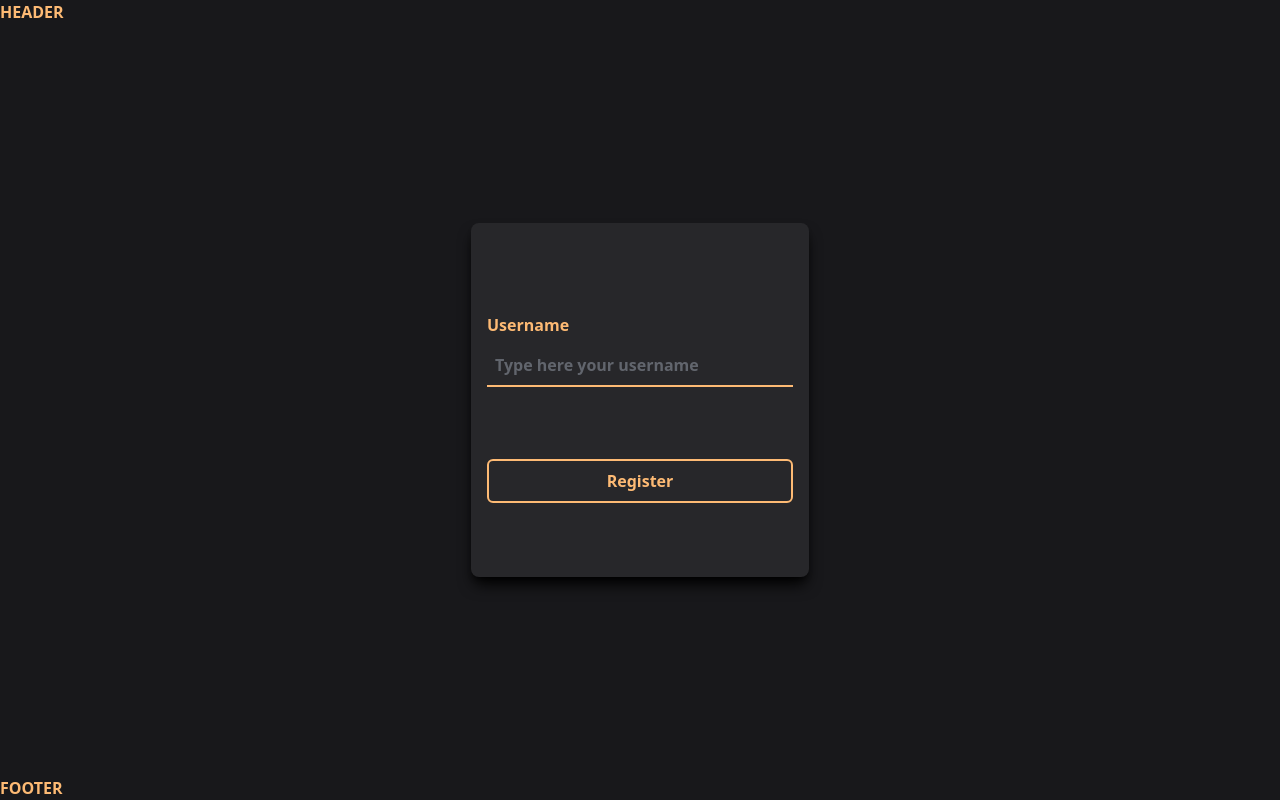
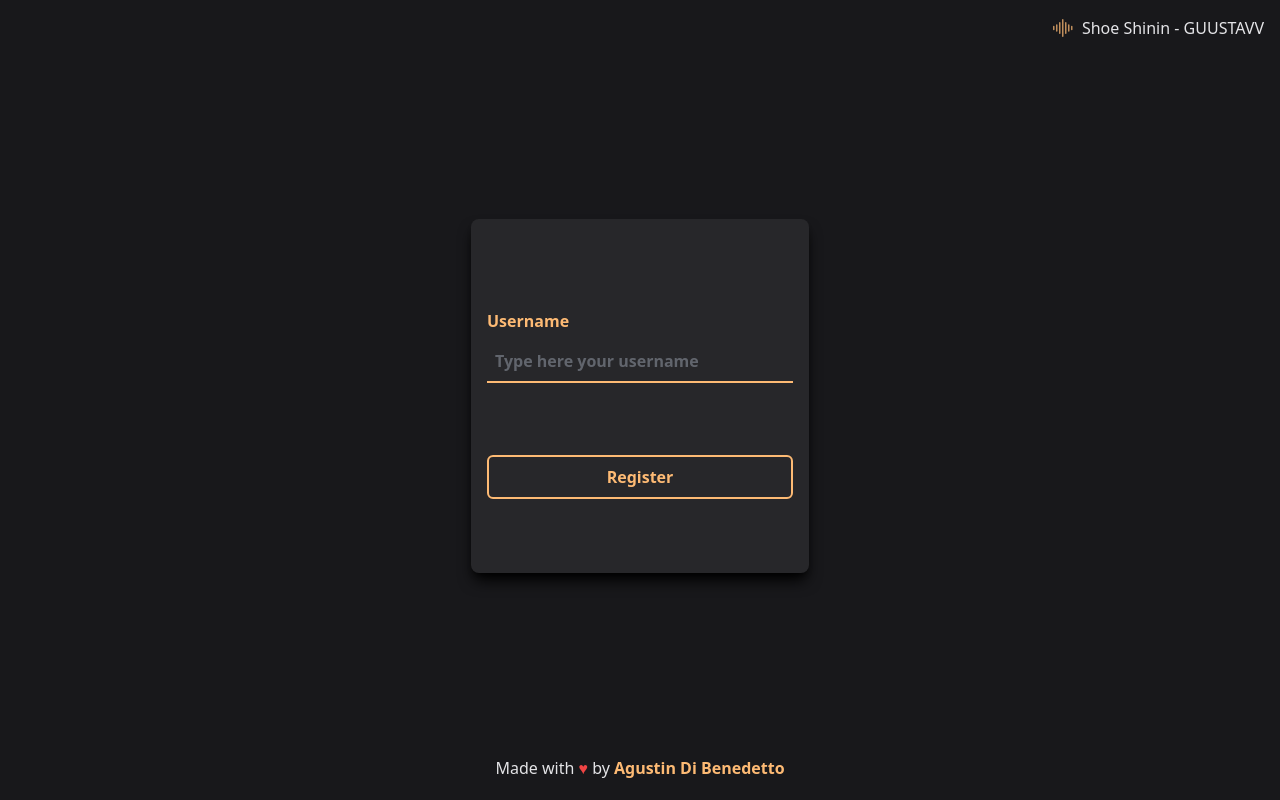
Before and after one commit to Agusdben/labyrinth-react-ts, a React (Vite) app: page / in a window 1280 px wide. Built offline with nearby package versions, Linux system fonts and the light colour scheme.

Commit message:
Added header,footer and NowPlaying components

```diff
--- a/src/App.tsx
+++ b/src/App.tsx
@@ -11,11 +11,13 @@ import OptionsGraphics from './pages/OptionsGraphics'
 import OptionsSound from './pages/OptionsSound'
 import HowToPlay from './pages/HowToPlay'
 import BackgroundMusic from './components/BackgroundMusic'
+import Footer from './components/Footer'
+import Header from './components/Header'
 
 function App () {
   return (
     <div className='flex flex-col min-h-screen w-screen bg-zinc-900 text-orange-300 font-bold overflow-x-hidden'>
-      <header>HEADER</header>
+      <Header />
       <main className='flex-1 flex m-auto'>
         <Routes>
           <Route path='/' element={<Home />} />
@@ -39,7 +41,7 @@ function App () {
         </Routes>
         <BackgroundMusic />
       </main>
-      <footer>FOOTER</footer>
+      <Footer />
     </div>
   )
 }
--- /dev/null
+++ b/src/components/Footer/index.tsx
@@ -0,0 +1,12 @@
+const Footer = () => {
+  return (
+    <footer className='text-zinc-200 font-light p-5'>
+      <p className='gap-2 items-center text-center'>
+        Made with <span className='text-red-500'> ♥ </span>by
+        <span className='text-orange-300 font-bold'> Agustin Di Benedetto</span>
+      </p>
+    </footer>
+  )
+}
+
+export default Footer
--- /dev/null
+++ b/src/components/Header/index.tsx
@@ -0,0 +1,11 @@
+import NowPlayig from '../NowPlaying'
+
+const Header = () => {
+  return (
+    <header className='flex items-center p-4'>
+      <NowPlayig />
+    </header>
+  )
+}
+
+export default Header
--- /dev/null
+++ b/src/components/NowPlaying/index.tsx
@@ -0,0 +1,18 @@
+import { useContext } from 'react'
+import { MusicContext } from '../../contexts/MusicContext'
+import { BsSoundwave } from 'react-icons/bs'
+const NowPlayig = () => {
+  const { musicState } = useContext(MusicContext)
+  const { currentSong } = musicState
+
+  return (
+    <div className='text-zinc-200 font-normal flex gap-2 items-center justify-center ml-auto'>
+      <BsSoundwave className='text-orange-300 animate-pulse text-2xl' />
+      <p className='flex flex-row gap-2'>
+        {currentSong.name} - {currentSong.author}
+      </p>
+    </div>
+  )
+}
+
+export default NowPlayig
--- a/src/reducers/OptionsReducer/optionsInitialState.ts
+++ b/src/reducers/OptionsReducer/optionsInitialState.ts
@@ -7,7 +7,7 @@ const OPTIONS_INITIAL_STATE: Options = {
   resolution: RESOLUTIONS[0],
   sounds: {
     effects: 0.5,
-    music: 0.0
+    music: 0.02
   }
 }
 
```
